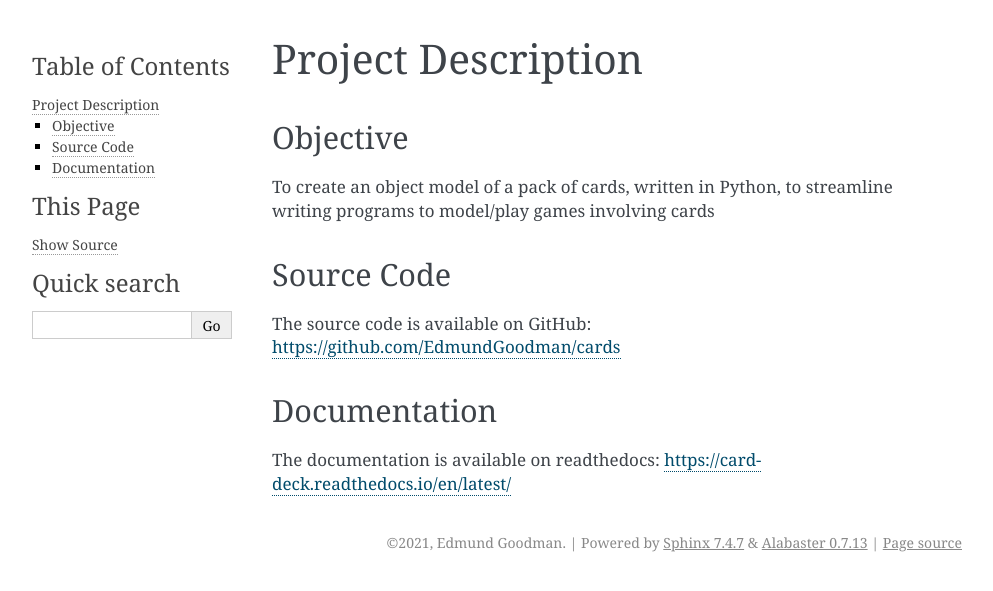
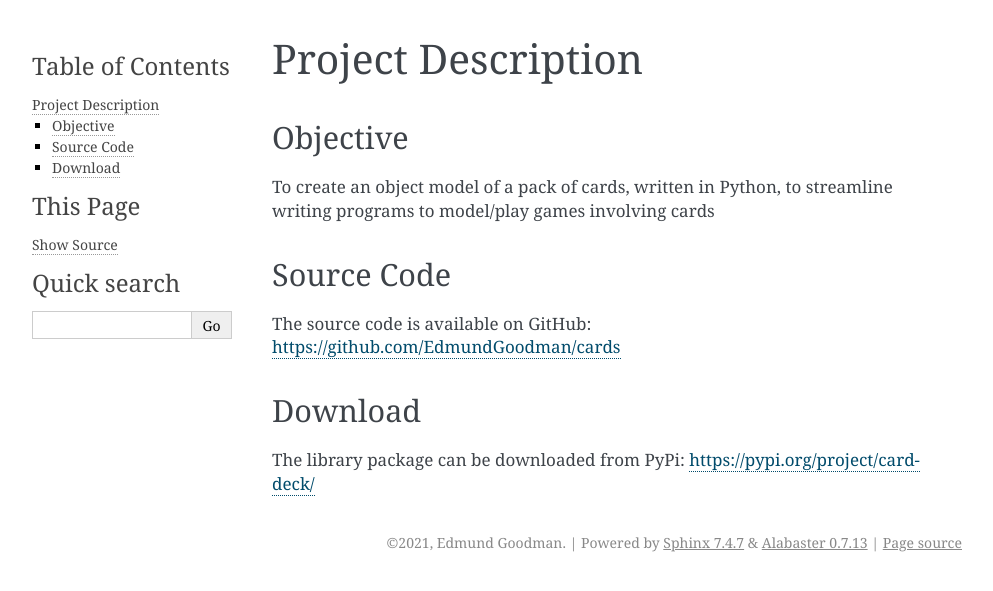
Before and after one commit to EdmundGoodman/card_deck, a Sphinx documentation site: the page built from source/project.rst, in a window 1280 px wide. Shown: the top 591 px of the page, without its empty margins (148-1141 px from the left). Built offline with Sphinx 7.4.7, drawn with Linux system fonts in a browser that asks for light colours.

Commit message:
Updated readthedocs further

```diff
--- a/source/index.rst
+++ b/source/index.rst
@@ -11,7 +11,7 @@ An object model of a pack of cards, written in Python, to streamline writing pro
 Installation
 ------------
 
-The library has been published on PyPi, so can be found here: [https://pypi.org/project/card-deck/](https://pypi.org/project/card-deck/), and can be installed as follows:
+The library package has been published on PyPi, so can be found here: https://pypi.org/project/card-deck/, and can be installed as follows:
 
 .. code-block:: python
 
@@ -29,9 +29,9 @@ Contents
 .. toctree::
    :maxdepth: 2
 
+   autodoc
    usage
    project
-   autodoc
 
 
 Indices and tables
--- a/source/project.rst
+++ b/source/project.rst
@@ -11,7 +11,7 @@ Source Code
 The source code is available on GitHub:
 https://github.com/EdmundGoodman/cards
 
-Documentation
--------------
-The documentation is available on readthedocs:
-https://card-deck.readthedocs.io/en/latest/
+Download
+--------
+The library package can be downloaded from PyPi:
+https://pypi.org/project/card-deck/
```
